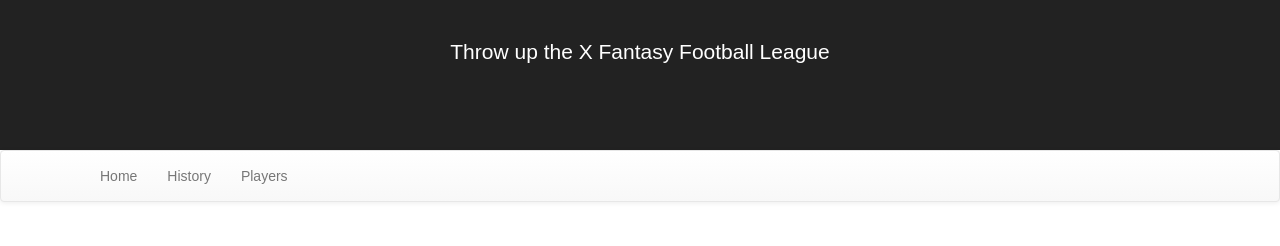
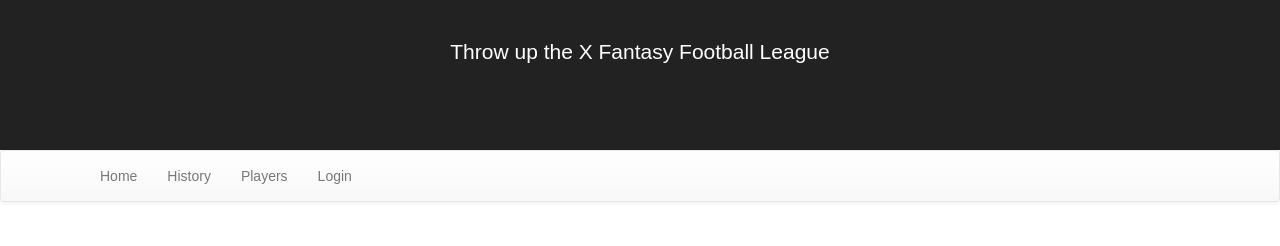
Before and after one commit to William-Bulovas/FantasyFootballLeageViewer, a React (Create React App) app in the folder client/: page / in a window 1280 px wide. Shown: the top 246 px of the page. Built offline with nearby package versions, Linux system fonts and the light colour scheme; no server answers.

Commit message:
Add login button

```diff
--- a/client/public/index.html
+++ b/client/public/index.html
@@ -24,7 +24,7 @@
       work correctly both with client-side routing and a non-root public URL.
       Learn how to configure a non-root public URL by running `npm run build`.
     -->
-    <title>React App</title>
+    <title>Throw Up the X</title>
   </head>
   <body>
     <noscript>
--- a/client/src/App.js
+++ b/client/src/App.js
@@ -31,6 +31,9 @@ class App extends Component {
 							<NavItem componentClass={Link} href='/' to='/'>Home</NavItem>
 							<NavItem componentClass={Link} href='/history'to='/history'>History</NavItem>
 							<NavItem componentClass={Link} href='/players'to='/players'>Players</NavItem>
+							<NavItem componentClass={Link} href='/login'to='/login' onSelect={
+								() => window.location.href="https://fantasyfootballviewer.herokuapp.com/login"
+							}>Login</NavItem>
 						</Nav>
 					</Navbar.Collapse>
 				</Navbar>
```
